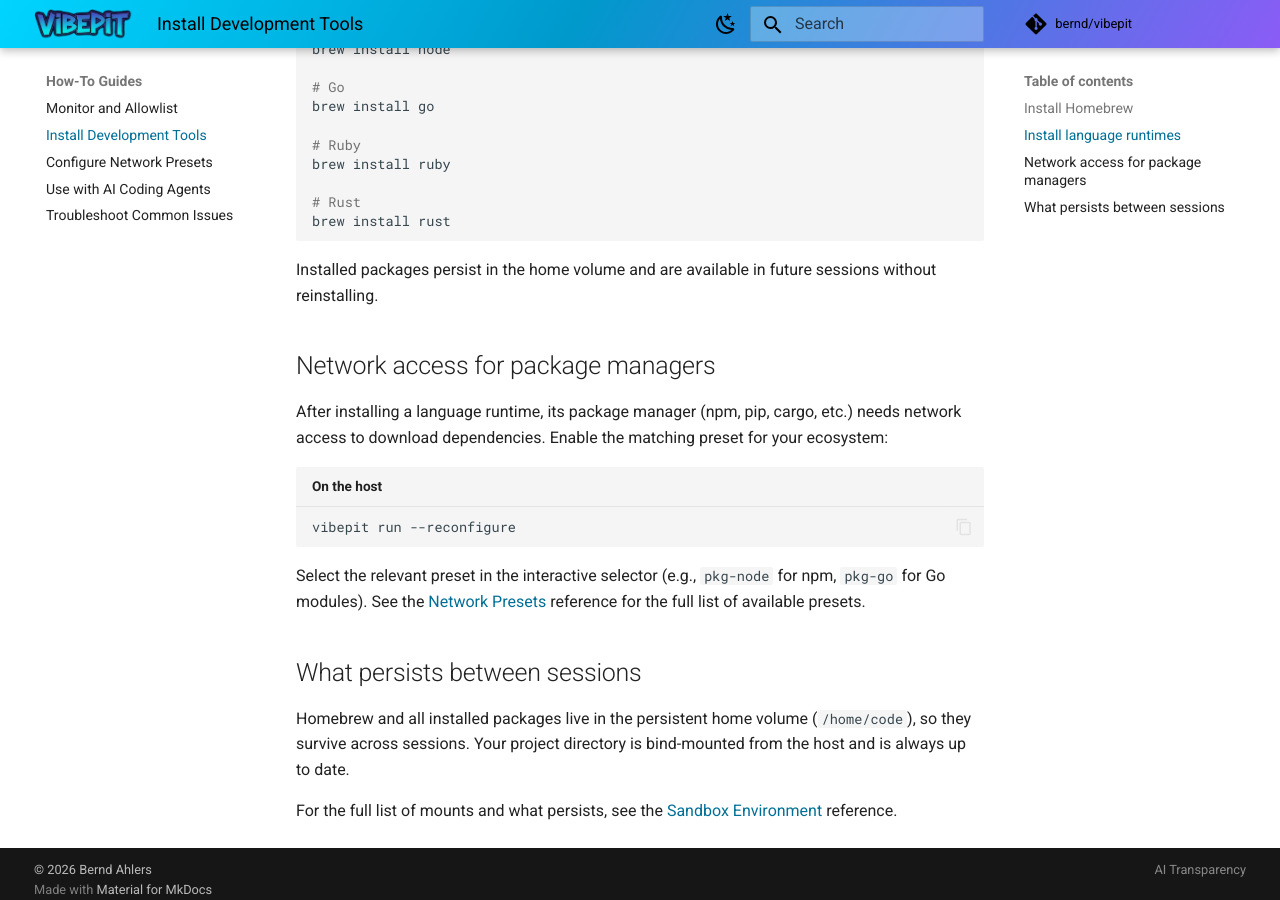
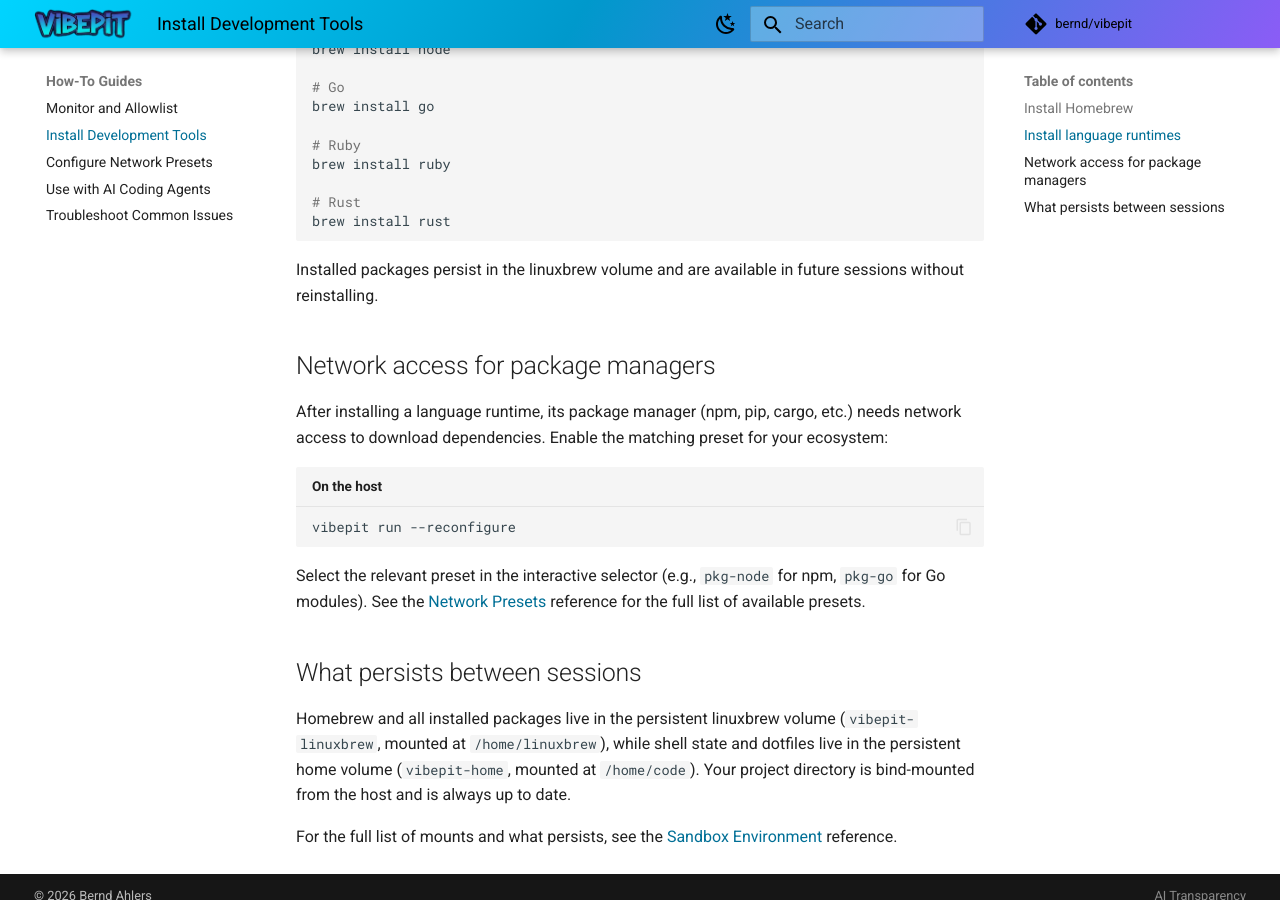
Before and after one commit to bernd/vibepit, an MkDocs documentation site: the page built from docs/content/how-to/install-tools.md, in a window 1280 px wide and 900 px high, scrolled down 934 px. Built offline with MkDocs 1.6.1 and Material for MkDocs 9.7.7, drawn with Linux system fonts in a browser that asks for light colours; comment, search, counter and statistics services are not loaded; some of the changed text lies outside the part shown.

Commit message:
Split home volume into /home/code and /home/linuxbrew volumes
Mounting a single volume at /home caused bind-mounted project directories
(/home/<host-user>/projects/...) to leave empty directories that the code
user couldn't remove. Revert to mounting the home volume at /home/code and
add a dedicated vibepit-linuxbrew volume at /home/linuxbrew.

Co-Authored-By: Claude Opus 4.6 <noreply@anthropic.com>

````diff
--- a/docs/content/how-to/install-tools.md
+++ b/docs/content/how-to/install-tools.md
@@ -45,7 +45,7 @@ brew install ruby
 brew install rust
 ```
 
-Installed packages persist in the home volume and are available in future
+Installed packages persist in the linuxbrew volume and are available in future
 sessions without reinstalling.
 
 ## Network access for package managers
@@ -65,9 +65,10 @@ available presets.
 
 ## What persists between sessions
 
-Homebrew and all installed packages live in the persistent home volume
-(`/home/code`), so they survive across sessions. Your project directory is
-bind-mounted from the host and is always up to date.
+Homebrew and all installed packages live in the persistent linuxbrew volume
+(`vibepit-linuxbrew`, mounted at `/home/linuxbrew`), while shell state and dotfiles
+live in the persistent home volume (`vibepit-home`, mounted at `/home/code`).
+Your project directory is bind-mounted from the host and is always up to date.
 
 For the full list of mounts and what persists, see the
 [Sandbox Environment](../reference/sandbox.md) reference.
````
Also changed, not shown: other parts of docs/content/how-to/install-tools.md (+1 -1 lines), docs/content/explanations/architecture.md (+1 -1 lines), docs/content/reference/sandbox.md (+3 -0 lines), docs/content/tutorials/first-sandbox.md (+2 -2 lines), 6 other files.
